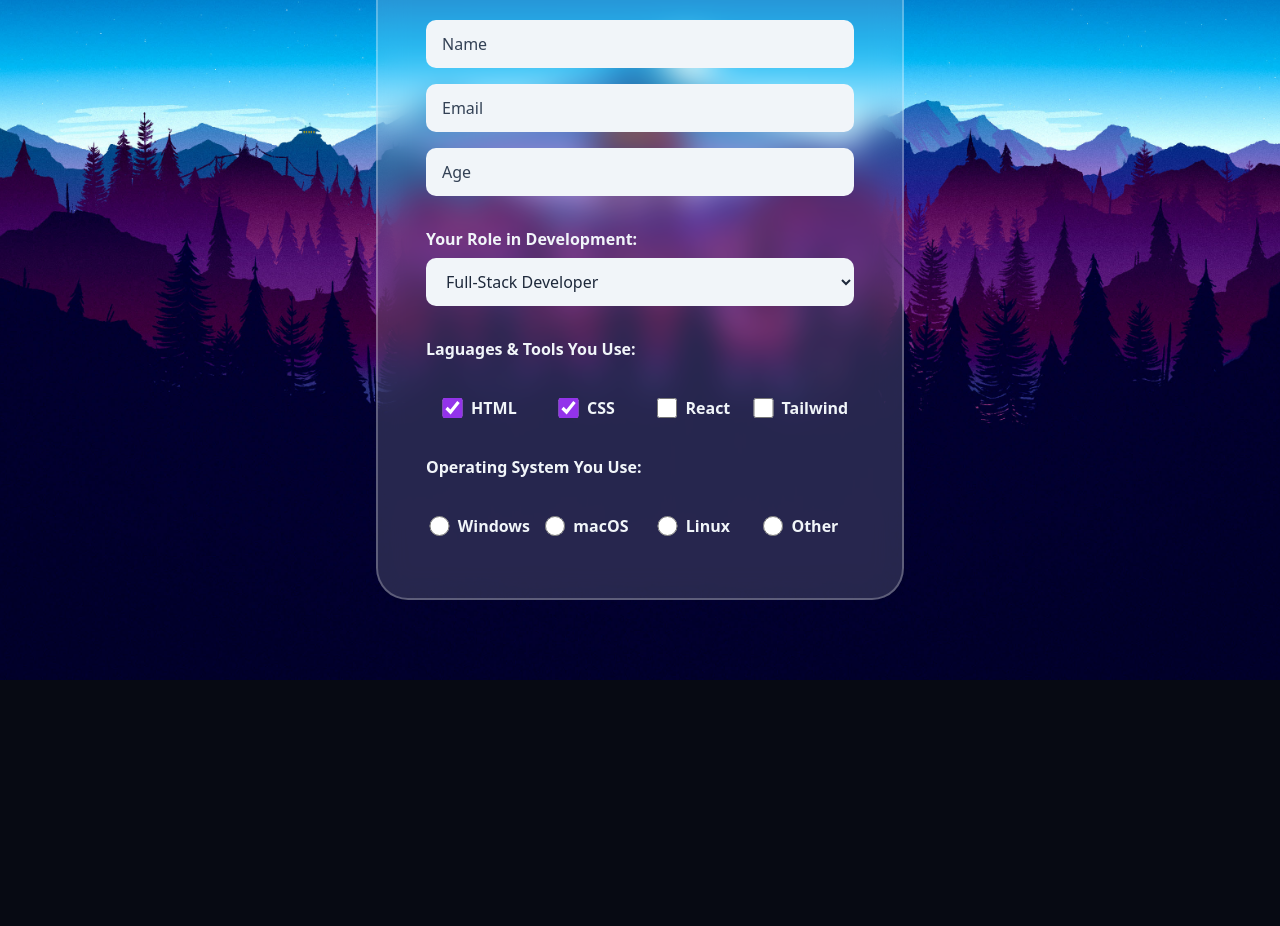
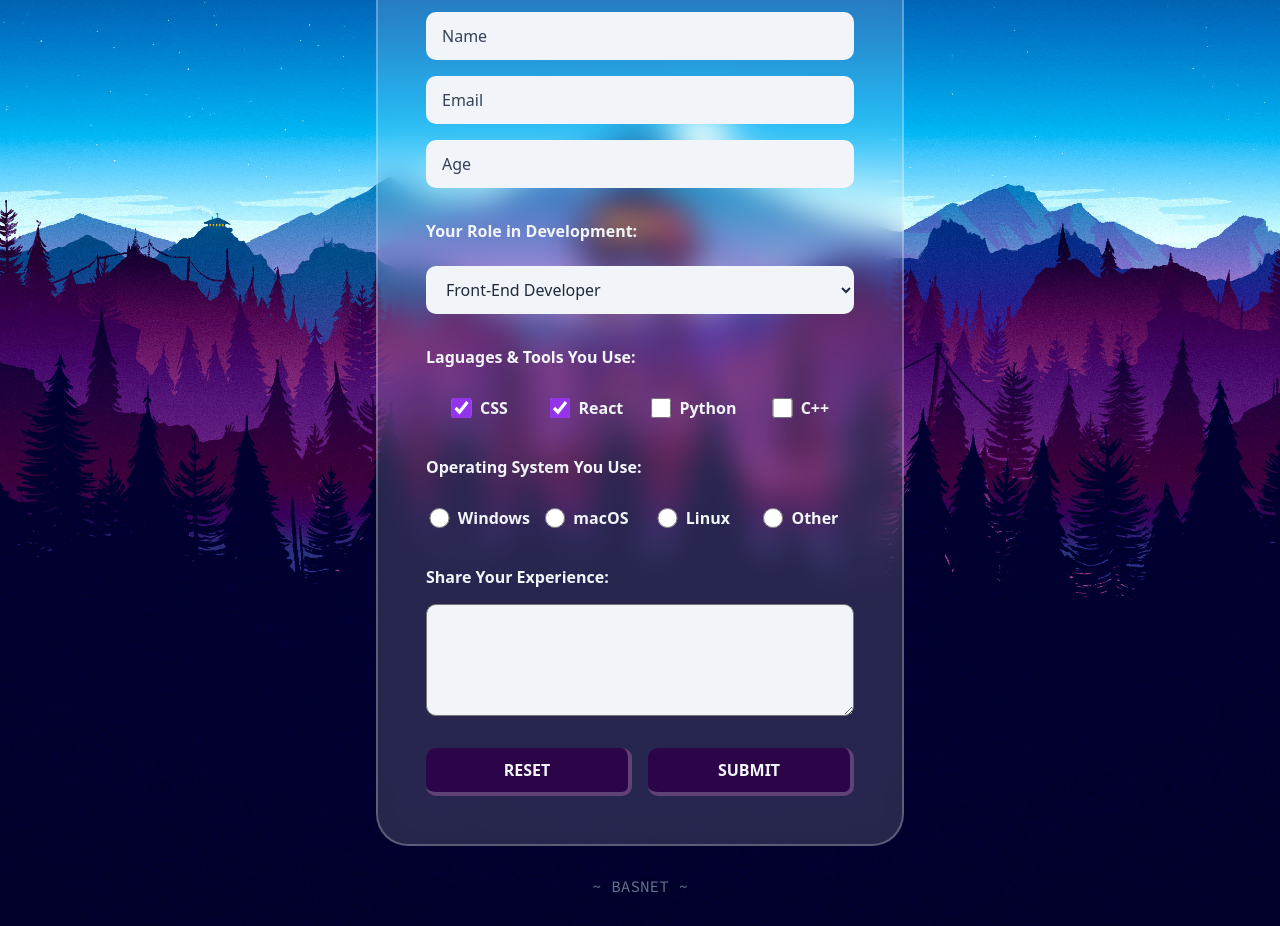
Before and after one commit to iBasnet/freeCodeCamp, a plain HTML site: page index.html in a window 1280 px wide. Shown: the part 201-1127 px from the top of the page. Before the commit the page ends 881 px from the top, so only its background shows below. Drawn offline with Linux system fonts and the light colour scheme; a web font is replaced by a local one.

Commit message:
Design Complete!

```diff
--- a/index.html
+++ b/index.html
@@ -4,18 +4,24 @@
 <head>
     <meta charset="UTF-8">
     <meta name="viewport" content="width=device-width, initial-scale=1.0">
-    <title>Document</title>
+    <title>Survery Form™ - Pratik Basnet</title>
     <link rel="stylesheet" href="style.css">
     <link
         href="https://api.fontshare.com/v2/css?f[]=clash-display@200,300,400,500,600,700&f[]=general-sans@200,300,400,500,600,700&display=swap"
         rel="stylesheet">
+    <link href="https://fonts.googleapis.com/css2?family=Source+Code+Pro:ital@0;1&display=swap" rel="stylesheet">
 </head>
 
 <body>
-    <header></header>
+    <header id="header">
+        <a href="https://www.freecodecamp.org/learn/2022/responsive-web-design/build-a-survey-form-project/build-a-survey-form"
+            target="_blank">
+            <p>freeCodeCamp.org Survey Form</p>
+        </a>
+    </header>
     <main>
         <div class="form__wrapper">
-            <form action="">
+            <form id="myForm" spellcheck="false">
                 <h1>Sample Survey</h1>
                 <section class="user__info">
                     <input type="text" placeholder="Name">
@@ -23,37 +29,63 @@
                     <input type="number" placeholder="Age" min="13" max="19">
                 </section>
                 <section class="user__role">
-                    <label for="">Your Role in Development:</label>
-                    <select name="" id="">
+                    <label>Your Role in Development:</label>
+                    <select>
                         <option value="">UI-UX Designer</option>
-                        <option value="">Front-End Developer</option>
+                        <option value="" selected>Front-End Developer</option>
                         <option value="">Back-End Developer</option>
-                        <option value="" selected>Full-Stack Developer</option>
+                        <option value="">Full-Stack Developer</option>
                         <option value="">Data Scientist</option>
                     </select>
+
                 </section>
                 <section class="user__langs">
-                    <label for="">Laguages & Tools You Use:</label>
+                    <label>Laguages & Tools You Use:</label>
                     <label class="langs">
-                        <label for=""><input type="checkbox" checked>HTML</label>
-                        <label for=""><input type="checkbox" checked>CSS</label>
-                        <label for=""><input type="checkbox">React</label>
-                        <label for=""><input type="checkbox">Tailwind</label>
+                        <label><input type="checkbox" checked>CSS</label>
+                        <label><input type="checkbox" checked>React</label>
+                        <label><input type="checkbox">Python</label>
+                        <label><input type="checkbox">C++</label>
                     </label>
                 </section>
                 <section class="user__os">
-                    <label for="">Operating System You Use:</label>
+                    <label>Operating System You Use:</label>
                     <label class="os">
-                        <label for=""><input type="radio">Windows</label>
-                        <label for=""><input type="radio">macOS</label>
-                        <label for=""><input type="radio">Linux</label>
-                        <label for=""><input type="radio">Other</label>
+                        <label><input type="radio" name="os">Windows</label>
+                        <label><input type="radio" name="os">macOS</label>
+                        <label><input type="radio" name="os">Linux</label>
+                        <label><input type="radio" name="os">Other</label>
                     </label>
+                </section>
+                <section class="user__feedback">
+                    <label>Share Your Experience:</label>
+                    <textarea></textarea>
+                </section>
+                <section class="btn__wrapper">
+                    <input type="reset" value="RESET" id="scrollToHeader">
+                    <input type="submit" value="SUBMIT">
                 </section>
             </form>
         </div>
     </main>
-    <footer></footer>
+    <footer>
+        <a href="https://pratikbasnet.com.np" target="_blank">
+            <p>~ BASNET ~</p>
+        </a>
+    </footer>
+    <!-- JavaScript -->
+    <script>
+
+        document.getElementById("myForm").addEventListener("submit", (event) => {
+            event.preventDefault();
+            alert("THE FORM HAS BEEN SUBMITTED! 🎉🎊")
+        })
+
+        document.getElementById("scrollToHeader").addEventListener("click", (event) => {
+            document.getElementById("header").scrollIntoView({ behavior: "smooth" });
+        });
+
+    </script>
 </body>
 
 </html>
--- a/style.css
+++ b/style.css
@@ -26,6 +26,10 @@
     font-family: "General Sans", system-ui;
 }
 
+html {
+    scroll-behavior: smooth;
+}
+
 body {
     background-color: var(--clr-dark);
     color: var(--clr-light);
@@ -43,9 +47,22 @@ footer {
     height: 5rem;
 }
 
-header {
+header,
+footer {
     display: grid;
     place-items: center;
+}
+
+header a,
+footer a {
+    text-decoration: none;
+}
+
+header p,
+footer p {
+    font-family: "Source Code Pro", system-ui;
+    color: var(--clr-slate500);
+    cursor: pointer;
 }
 
 /* FORM PARENT - GLOBAL CSS */
@@ -56,8 +73,9 @@ header {
 }
 
 form {
-    /* display: flex; */
-    /* flex-direction: column; */
+    display: flex;
+    flex-direction: column;
+    gap: 1.5rem;
     height: auto;
     width: 33rem;
     padding: 3rem;
@@ -71,12 +89,11 @@ form {
 form h1 {
     font-size: 2.5rem;
     text-align: center;
-    margin-bottom: 2rem;
-    color: var(--clr-light);
     font-weight: 600;
     font-family: "Clash Display";
     backdrop-filter: blur(100px);
     border-radius: 0 2.5rem 0 2.5rem;
+    color: var(--clr-light);
     background-color: hsl(274, 87%, 13%);
     border-bottom: 4px solid rgb(255, 255, 255, 0.25);
     border-right: 4px solid rgb(255, 255, 255, 0.25);
@@ -102,7 +119,6 @@ form input::placeholder {
 
 form label {
     font-weight: 600;
-    margin-top: 1.5rem;
 }
 
 form select {
@@ -112,6 +128,14 @@ form select {
 form select option {
     color: var(--clr-slate700);
     font-weight: 500;
+}
+
+/* :FORM: USER USER USER */
+.user__role,
+.user__langs,
+.user__os,
+.user__feedback {
+    gap: 1rem;
 }
 
 /* FORM: USER INFO */
@@ -186,6 +210,49 @@ form select option {
     gap: 0.5rem;
 }
 
+/* FORM: USER FEEDBACK */
+
+.user__feedback {
+    display: flex;
+    flex-direction: column;
+}
+
+.user__feedback textarea {
+    background-color: var(--clr-slate100);
+    outline: none;
+    min-width: 100%;
+    max-width: 100%;
+    min-height: 7rem;
+    font-size: 1rem;
+    font-family: "General Sans", system-ui;
+    font-weight: 500;
+    color: var(--clr-slate800);
+    border-radius: 10px;
+    padding: 0.5rem 1rem;
+}
+
+.btn__wrapper {
+    display: flex;
+    gap: 1rem;
+    margin-bottom: -0.5rem;
+}
+
+.btn__wrapper input {
+    width: 100%;
+    cursor: pointer;
+    color: var(--clr-light);
+    font-weight: 600;
+    background-color: hsl(274, 87%, 15%);
+    border-bottom: 4px solid rgb(255, 255, 255, 0.25);
+    border-right: 4px solid rgb(255, 255, 255, 0.25);
+    transition: 0.3s;
+}
+
+.btn__wrapper input:hover {
+    background-color: hsl(274, 87%, 20%);
+    transform: translateY(-7px);
+}
+
 /* EXTERNAL CSS */
 
 ::-webkit-scrollbar {
@@ -195,3 +262,12 @@ form select option {
 ::-webkit-scrollbar-thumb {
     background-color: var(--clr-slate700);
 }
+
+/* Responsiveness */
+
+@media screen and (max-width: 600px) {
+
+    body {
+        display: block;
+    }
+}
```
